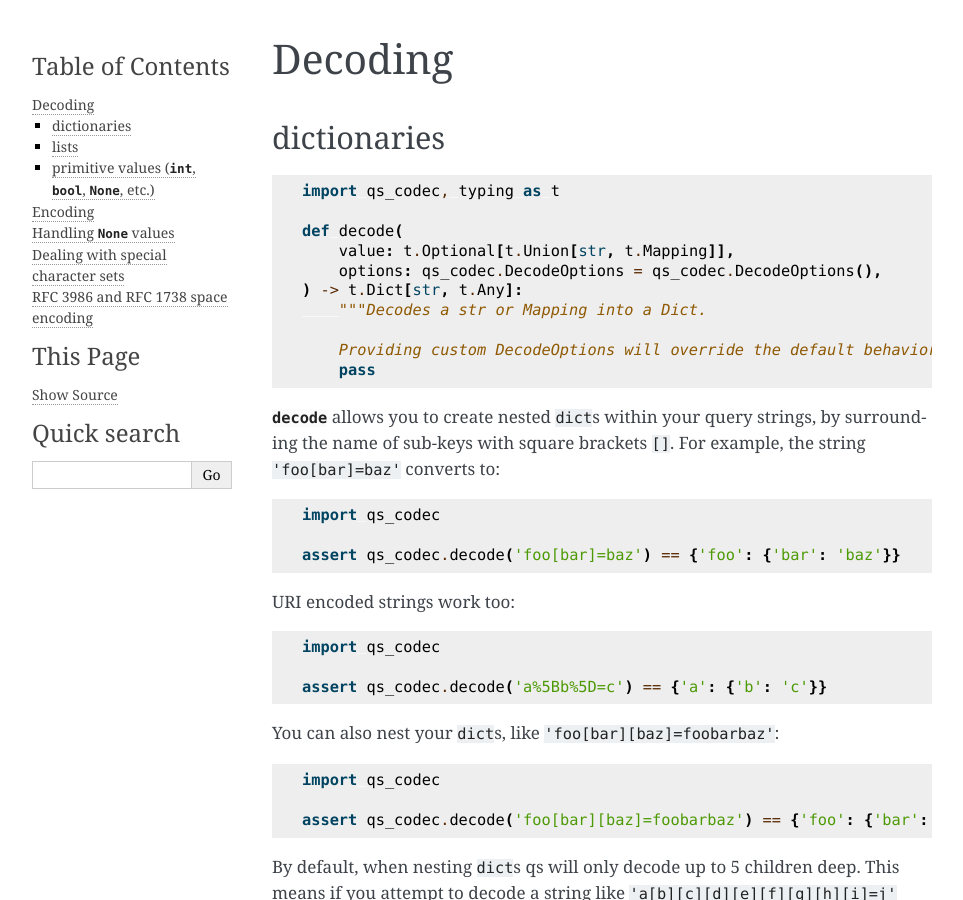
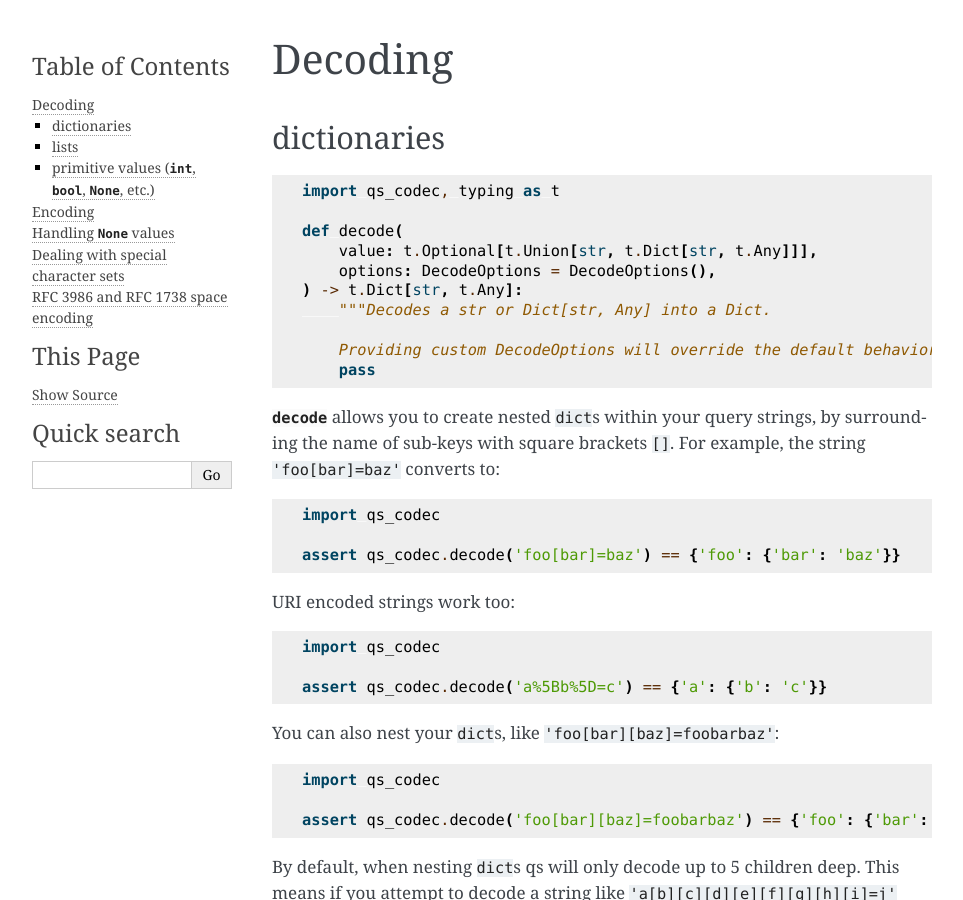
Before and after one commit to techouse/qs_codec, a Sphinx documentation site: the page built from docs/README.rst, in a window 1280 px wide and 900 px high. Shown: the whole window, without its empty margins (148-1111 px from the left). Built offline with Sphinx 7.4.7, drawn with Linux system fonts in a browser that asks for light colours.

```diff
--- a/README.rst
+++ b/README.rst
@@ -35,10 +35,10 @@ dictionaries
    import qs_codec, typing as t
 
    def decode(
-       value: t.Optional[t.Union[str, t.Mapping]],
-       options: qs_codec.DecodeOptions = qs_codec.DecodeOptions(),
+       value: t.Optional[t.Union[str, t.Dict[str, t.Any]]],
+       options: DecodeOptions = DecodeOptions(),
    ) -> t.Dict[str, t.Any]:
-       """Decodes a str or Mapping into a Dict.
+       """Decodes a str or Dict[str, Any] into a Dict.
 
        Providing custom DecodeOptions will override the default behavior."""
        pass
--- a/docs/README.rst
+++ b/docs/README.rst
@@ -9,10 +9,10 @@ dictionaries
    import qs_codec, typing as t
 
    def decode(
-       value: t.Optional[t.Union[str, t.Mapping]],
-       options: qs_codec.DecodeOptions = qs_codec.DecodeOptions(),
+       value: t.Optional[t.Union[str, t.Dict[str, t.Any]]],
+       options: DecodeOptions = DecodeOptions(),
    ) -> t.Dict[str, t.Any]:
-       """Decodes a str or Mapping into a Dict.
+       """Decodes a str or Dict[str, Any] into a Dict.
 
        Providing custom DecodeOptions will override the default behavior."""
        pass
--- a/pyproject.toml
+++ b/pyproject.toml
@@ -20,7 +20,7 @@ keywords = [
     "query-string",
 ]
 classifiers = [
-    "Development Status :: 4 - Beta",
+    "Development Status :: 5 - Production/Stable",
     "Environment :: Web Environment",
     "Intended Audience :: Developers",
     "License :: OSI Approved :: BSD License",
--- a/src/qs_codec/__init__.py
+++ b/src/qs_codec/__init__.py
@@ -1,6 +1,6 @@
 """A query string encoding and decoding library for Python. Ported from qs_codec for JavaScript."""
 
-__version__ = "0.2.2"
+__version__ = "1.0.0"
 
 from .decode import decode
 from .encode import encode
```
Also changed, not shown: CHANGELOG.md (+4 -0 lines), 2 other files.
